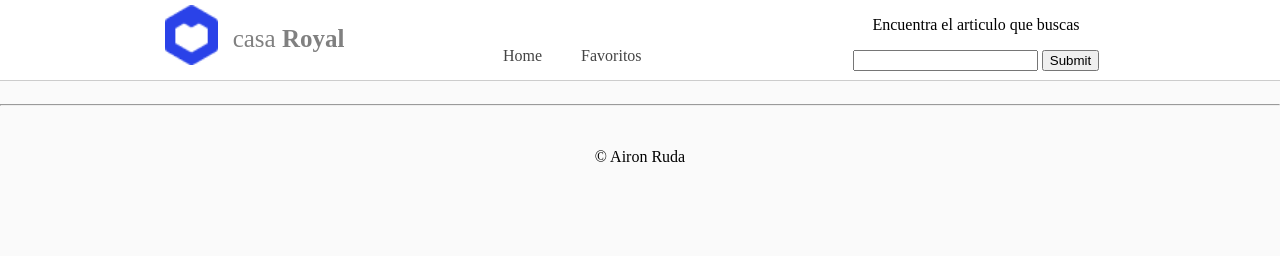
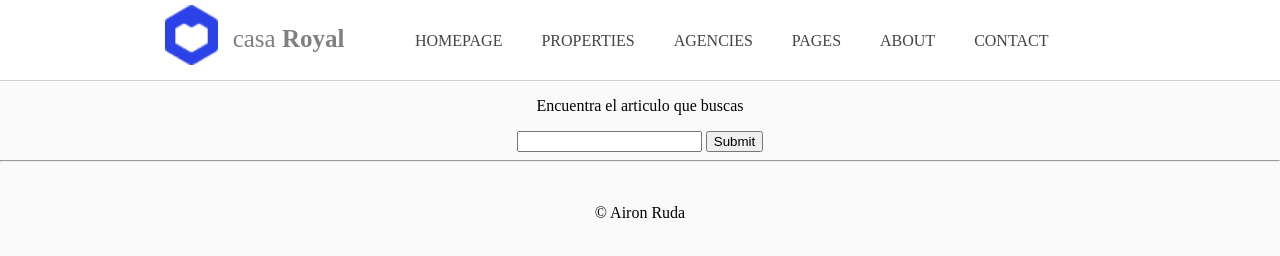
Before and after one commit to AironRuda/Sprint3-makaia, a plain HTML site: page index.html in a window 1280 px wide. Drawn offline with Linux system fonts and the light colour scheme; no server answers.

Commit message:
final final

```diff
--- a/index.html
+++ b/index.html
@@ -20,25 +20,36 @@
         <nav id="menu">
           <ul>
             <li>
-              <!-- <a href="./index.html" class="homeSection" value="home">Home</a> -->
-              <p class="homeSection" value="home">Home</p>
+              <p>HOMEPAGE</p>
             </li>
             <li>
-              <!-- <a href="./fav.html" class="favSection" value="favs">Favoritos</a> -->
-              <p class="favSection" value="favs">Favoritos</p>
+              <p>PROPERTIES</p>
+            </li>
+            <li>
+              <p>AGENCIES</p>
+            </li>
+            <li>
+              <p>PAGES</p>
+            </li>
+            <li>
+              <p>ABOUT</p>
+            </li>
+            <li>
+              <p>CONTACT</p>
             </li>
           </ul>
         </nav>
         <!--busqueda-->
-        <div id="search">
-          <p>Encuentra el articulo que buscas</p>
-          <form class="form" action="">
-            <input type="text" name="search" />
-            <input type="submit" name="submit" />
-          </form>
-        </div>
       </div>
     </header>
+    <!-- Buscador -->
+    <div id="search">
+      <p>Encuentra el articulo que buscas</p>
+      <form class="form" action="">
+        <input type="text" name="search" />
+        <input type="submit" name="submit" />
+      </form>
+    </div>
 
     <!--cardField-->
     <div class="center" id="cardField"></div>
--- a/styles/styles.css
+++ b/styles/styles.css
@@ -16,7 +16,7 @@ body {
     margin: 0px auto;
 }
 #logo {
-    width: 30%;
+    width: 25%;
     font-size: 25px;
     float: left;
 }
@@ -33,13 +33,13 @@ body {
     color: grey;
 }
 #menu {
-    width: 40%;
+    width: 75%;
     float: left;
     height: 100%;
 }
 #menu ul {
     float: left;
-    line-height: 48px;
+    padding: 0px;
 }
 #menu ul li {
     display: inline-block; /*Coloca los elementoos sobre una misma linea horizontal*/
@@ -58,8 +58,7 @@ body {
     text-decoration: underline;
 }
 #search {
-    width: 30%;
-    float: left;
+    width: 100%;
 }
 #cardField {
     width: 75%;
@@ -156,7 +155,6 @@ body {
     width: 100%;
     height: 100px;
 }
-
 .location{
     font-size: larger;
     margin: 5px;
@@ -202,8 +200,6 @@ body {
 }
 
 
-
-
 #favField {
     width: 75%;
     margin: 0px auto;
```
